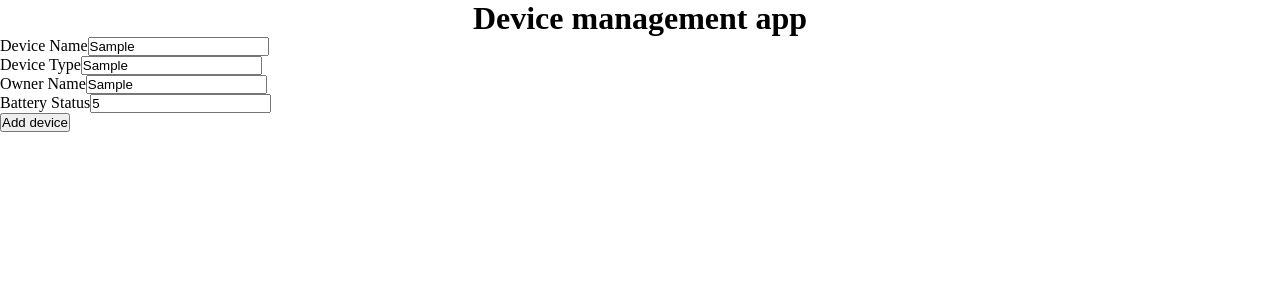
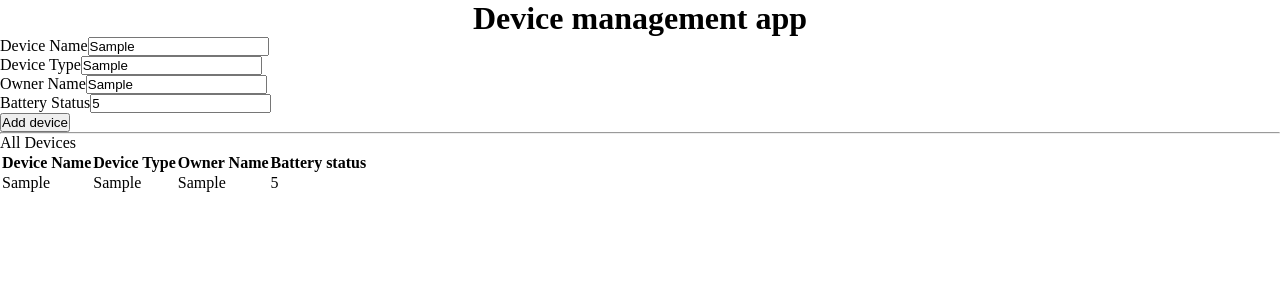
Before and after one commit to MilicaBulajic/Programmierprojekt, a React (Vite) app: page / in a window 1280 px wide. Both pictures are taken after typing "Sample", "Sample", "Sample", "5" into the empty fields and a click on the button "Add device". Shown: the top 300 px of the page. Built offline with nearby package versions, Linux system fonts and the light colour scheme.

Commit message:
devices displayed

```diff
--- a/src/App.tsx
+++ b/src/App.tsx
@@ -2,6 +2,7 @@ import { useReducer } from 'react';
 import Title from './components/Title';
 import AddForm from './components/AddForm';
 import { devicesReducer, State } from './reducer/devicesReducer';
+import DeviceList from './components/DeviceList';
 
 const initialState: State = {
   devices: []
@@ -13,7 +14,9 @@ function App() {
   return (
     <div>
       <Title />
-        <AddForm dispatch={dispatch} />
+      <AddForm dispatch={dispatch} />
+      <hr />
+      {state.devices.length > 0 && <DeviceList devices={state.devices} />}
     </div>
   );
 }
--- a/src/components/AddForm.tsx
+++ b/src/components/AddForm.tsx
@@ -1,6 +1,11 @@
 import { FC, useState } from 'react';
+import { Action } from '../reducer/devicesReducer';
 
-const AddForm: FC = () => {
+interface AddFormProps {
+  dispatch: React.Dispatch<Action>;
+}
+
+const AddForm: FC<AddFormProps> = ({ dispatch }) => {
   const [device, setDevice] = useState({
     deviceName: '',
     deviceType: '',
@@ -16,10 +21,16 @@ const AddForm: FC = () => {
       };
     });
   };
-  const handleOnSubmit = (event: React.ChangeEvent<HTMLInputElement>) => {
-      event.preventDefault();
-        console.log(device);
-  };
+const handleOnSubmit = (event: React.FormEvent<HTMLFormElement>) => {
+  event.preventDefault();
+  dispatch({
+    type: 'ADD_DEVICE',
+    payload: {
+    id: Date.now(),
+    ...device
+  }
+  });
+};
   return (
       <form onSubmit={handleOnSubmit} className='contact-form'>
         <div>
--- /dev/null
+++ b/src/components/DeviceList.tsx
@@ -0,0 +1,36 @@
+import { FC } from 'react';
+import { Device } from '../reducer/devicesReducer';
+
+interface DeviceListProps {
+  devices: Device[];
+}
+const DeviceList: FC<DeviceListProps> = ({ devices }) => {
+  return (
+    <div>
+      <span>All Devices</span>
+      <div>
+        <table>
+          <thead>
+            <tr>
+              <th>Device Name</th>
+              <th>Device Type</th>
+              <th>Owner Name</th>
+              <th>Battery status</th>
+            </tr>
+          </thead>
+          <tbody>
+            {devices.map(({ id, deviceName, deviceType, ownerName, batteryStatus }) => (
+                <tr key={id}>
+                <td>{deviceName}</td>
+                <td>{deviceType}</td>
+                <td>{ownerName}</td>
+                <td>{batteryStatus}</td>
+              </tr>
+            ))}
+          </tbody>
+        </table>
+      </div>
+    </div>
+  );
+};
+export default DeviceList;
--- a/src/reducer/devicesReducer.ts
+++ b/src/reducer/devicesReducer.ts
@@ -1,8 +1,9 @@
 export interface Device {
+    id: number;
     deviceName: string;
     deviceType: string;
     ownerName: string;
-    batteryStatus: string;
+    batteryStatus: number;
 }
 export interface Action {
   type: 'ADD_DEVICE'
```
